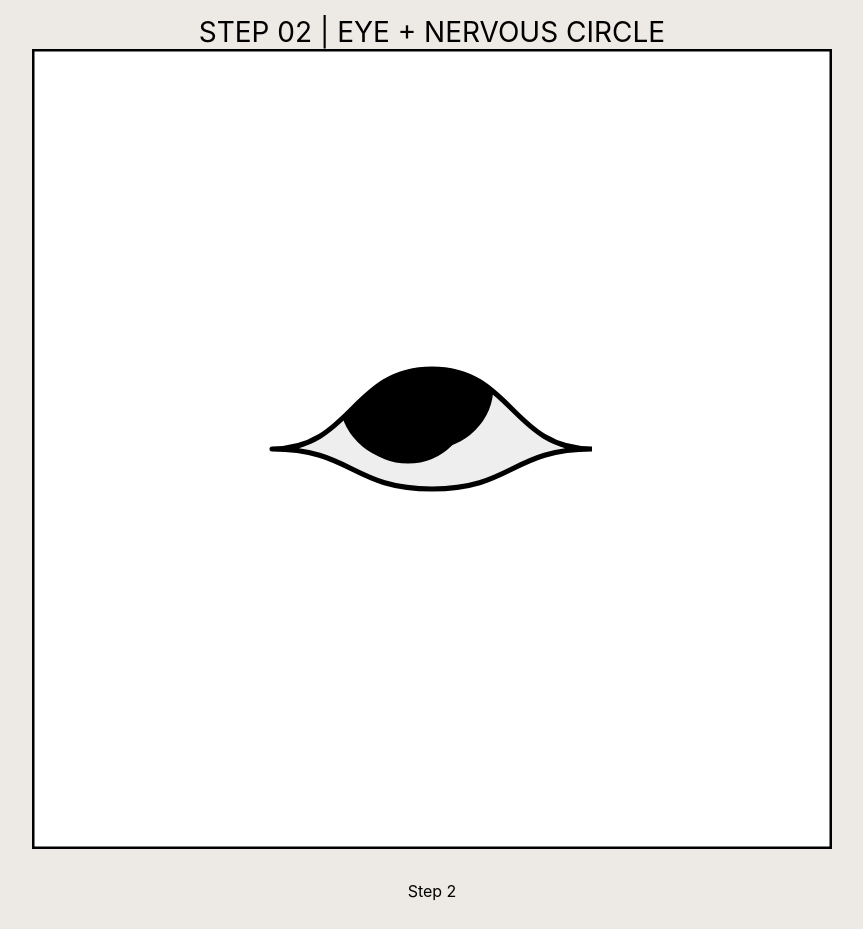
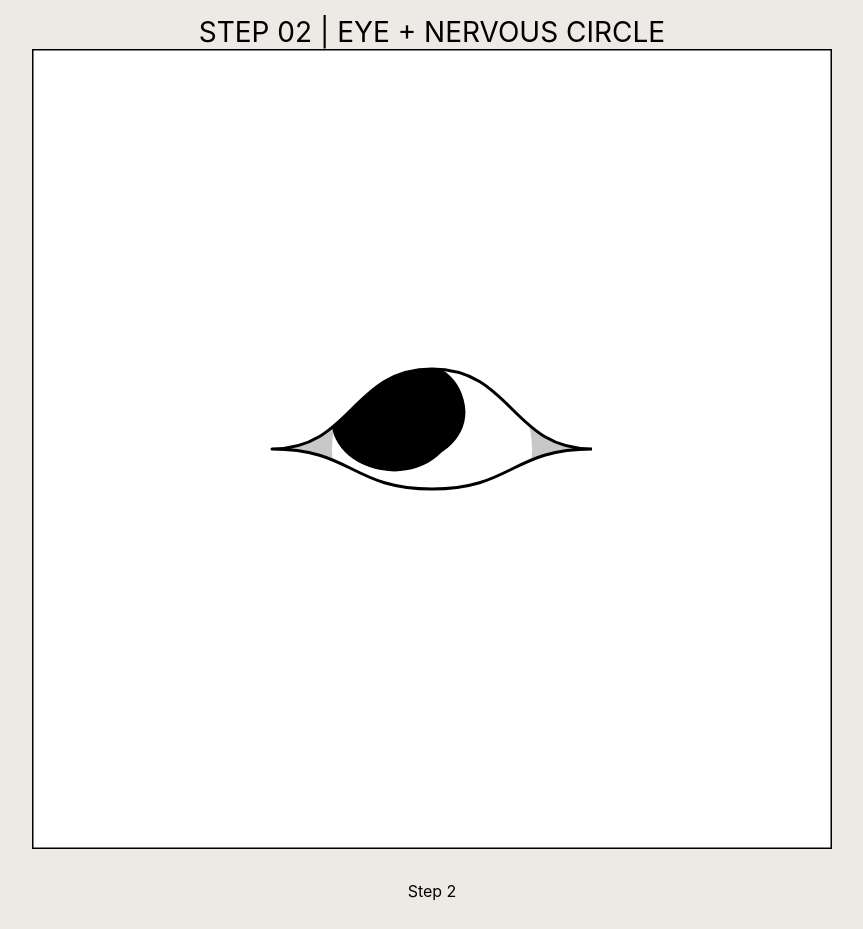
Before and after one commit to vegalla/react-processing, a React (Create React App) app: page /vince-02 in a window 1280 px wide. Shown: the whole page, without its empty margins (208-1071 px from the left). Built offline with nearby package versions, Linux system fonts and the light colour scheme.

Commit message:
Add refinements to step 2, onDrag mouse follow and additional details

```diff
--- a/src/Processing/vince/step02.js
+++ b/src/Processing/vince/step02.js
@@ -8,6 +8,7 @@ const STEP02 = () => {
 
     const Sketch = (p5) => {
 
+        let center;
         let cx, cy;
         let x1, y1, x2, y2;
         let dia;
@@ -15,6 +16,7 @@ const STEP02 = () => {
         p5.setup = () => {
             p5.createCanvas(800, 800);
 
+            center = (p5.width / 2 + p5.height / 2) / 2;
             cx = p5.width / 2;
             cy = p5.height / 2;
         }
@@ -29,14 +31,25 @@ const STEP02 = () => {
 
             dia = 80;
 
+            p5.strokeWeight(0);
+            p5.fill(200, 200, 200);
+            p5.ellipse(center, center, dia * 4, dia * 4);
+            p5.fill(255);
+            p5.ellipse(center, center, dia * 2.5, dia * 2.5)
+
             p5.fill(0);
             for (let i = 0; i < 25; i++) {
-                p5.ellipse(cx, cy, 120, 120);
-                cx += getRandomInt(-10, 10);
-                cy += getRandomInt(-10, 10);
+                p5.ellipse(cx, cy, 120, 100);
+                // if (p5.mouseDragged === true) {
+                //     cx = p5.mouseX;
+                //     cy = p5.mouseY;
+                // } else {
+                cx += getRandomInt(-5, 5);
+                cy += getRandomInt(-5, 5);
 
-                cx = p5.constrain(cx, p5.width / 2 - dia, p5.width, p5.width + dia);
-                cy = p5.constrain(cy, p5.height / 2 - dia, p5.height + dia);
+                cx = p5.constrain(cx, center - dia / 1.97, center + dia / 1.97);
+                cy = p5.constrain(cy, center - dia / 1.97, center + dia / 1.97);
+                // }
             }
             // p5.ellipse(cx, cy, 120, 120);
             // cx += getRandomInt(-10, 10);
@@ -45,15 +58,16 @@ const STEP02 = () => {
             // cx = p5.constrain(cx, p5.width / 2 - dia, p5.width, p5.width + dia);
             // cy = p5.constrain(cy, p5.height / 2 - dia, p5.height + dia);
 
+            // p5.noStroke();
             p5.fill(255);
             p5.beginShape();
-            p5.vertex(x1, y1);
-            p5.vertex(x1, y2);
-            p5.vertex(x2, y2);
-            p5.vertex(x2, x1);
+            p5.vertex(center - center, center - center);
+            p5.vertex(center - center, center + center);
+            p5.vertex(center + center, center + center);
+            p5.vertex(center + center, center - center);
             p5.beginContour();
             // noStroke();
-            p5.strokeWeight(5);
+            p5.strokeWeight(3);
             // left corner
             p5.vertex(x2 / 2 - dia * 2, y2 / 2); // first point
             // to top
@@ -67,6 +81,19 @@ const STEP02 = () => {
             p5.endContour();
             p5.endShape()
         }
+
+        p5.mouseDragged = () => {
+            cx = p5.mouseX;
+            cy = p5.mouseY;
+        }
+
+        // p5.mouseReleased = () => {
+        //     cx += getRandomInt(-5, 5);
+        //     cy += getRandomInt(-5, 5);
+
+        //     cx = p5.constrain(cx, center - dia / 1.97, center + dia / 1.97);
+        //     cy = p5.constrain(cy, center - dia / 1.97, center + dia / 1.97);
+        // }
     }
 
     useEffect(() => {
```
